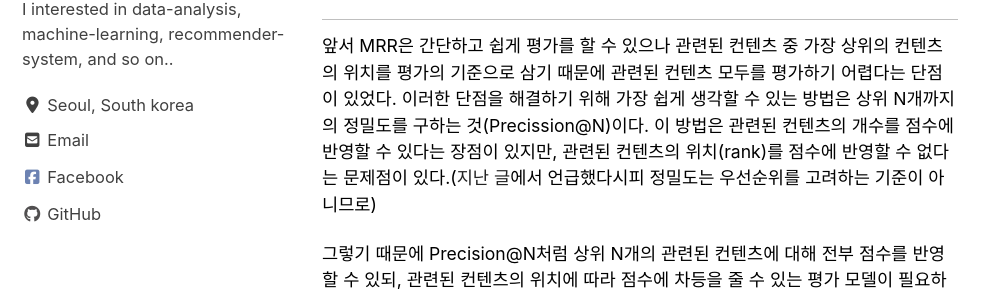
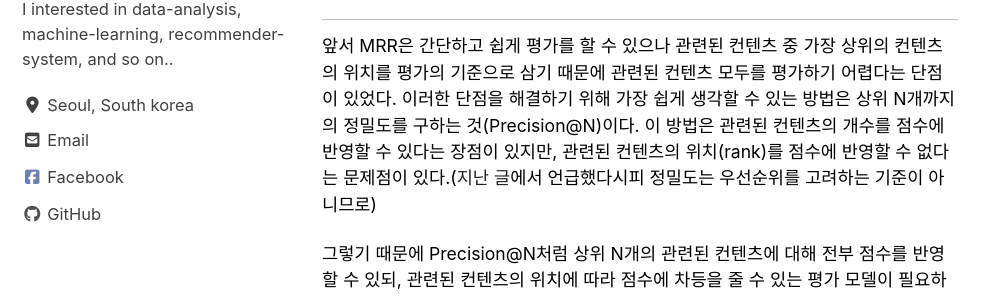
Before and after one commit to lamttic/lamttic.github.io, a Jekyll site: the page built from _posts/2020-03-20-01.markdown, in a window 1280 px wide and 900 px high, scrolled down 2624 px. Shown: the part 225-521 px from the top of the window, without its empty margins (0-995 px from the left). Built offline with Jekyll 4.4.1, drawn with Linux system fonts in a browser that asks for light colours; cached includes are drawn as plain includes; nearby versions of some CDN libraries; some of the changed text lies outside the part shown.

Commit message:
modify typo

```diff
--- a/_posts/2020-03-20-01.markdown
+++ b/_posts/2020-03-20-01.markdown
@@ -45,7 +45,7 @@ MRR은 장단점이 뚜렷한 평가 모델로써, 사용자가 원하는 목적
 
 ## MAP
 
-앞서 MRR은 간단하고 쉽게 평가를 할 수 있으나 관련된 컨텐츠 중 가장 상위의 컨텐츠의 위치를 평가의 기준으로 삼기 때문에 관련된 컨텐츠 모두를 평가하기 어렵다는 단점이 있었다. 이러한 단점을 해결하기 위해 가장 쉽게 생각할 수 있는 방법은 상위 N개까지의 정밀도를 구하는 것(Precission@N)이다. 이 방법은 관련된 컨텐츠의 개수를 점수에 반영할 수 있다는 장점이 있지만, 관련된 컨텐츠의 위치(rank)를 점수에 반영할 수 없다는 문제점이 있다.([지난 글]에서 언급했다시피 정밀도는 우선순위를 고려하는 기준이 아니므로)
+앞서 MRR은 간단하고 쉽게 평가를 할 수 있으나 관련된 컨텐츠 중 가장 상위의 컨텐츠의 위치를 평가의 기준으로 삼기 때문에 관련된 컨텐츠 모두를 평가하기 어렵다는 단점이 있었다. 이러한 단점을 해결하기 위해 가장 쉽게 생각할 수 있는 방법은 상위 N개까지의 정밀도를 구하는 것(Precision@N)이다. 이 방법은 관련된 컨텐츠의 개수를 점수에 반영할 수 있다는 장점이 있지만, 관련된 컨텐츠의 위치(rank)를 점수에 반영할 수 없다는 문제점이 있다.([지난 글]에서 언급했다시피 정밀도는 우선순위를 고려하는 기준이 아니므로)
 
 그렇기 때문에 Precision@N처럼 상위 N개의 관련된 컨텐츠에 대해 전부 점수를 반영할 수 있되, 관련된 컨텐츠의 위치에 따라 점수에 차등을 줄 수 있는 평가 모델이 필요하다. MAP(Mean Average Precision)은 이러한 문제점을 해결할 수 있는 평가모델로써, 아래의 알고리즘을 이용하여 구할 수 있다.
 
```
Also changed, not shown: other parts of _posts/2020-03-20-01.markdown (+2 -2 lines).
